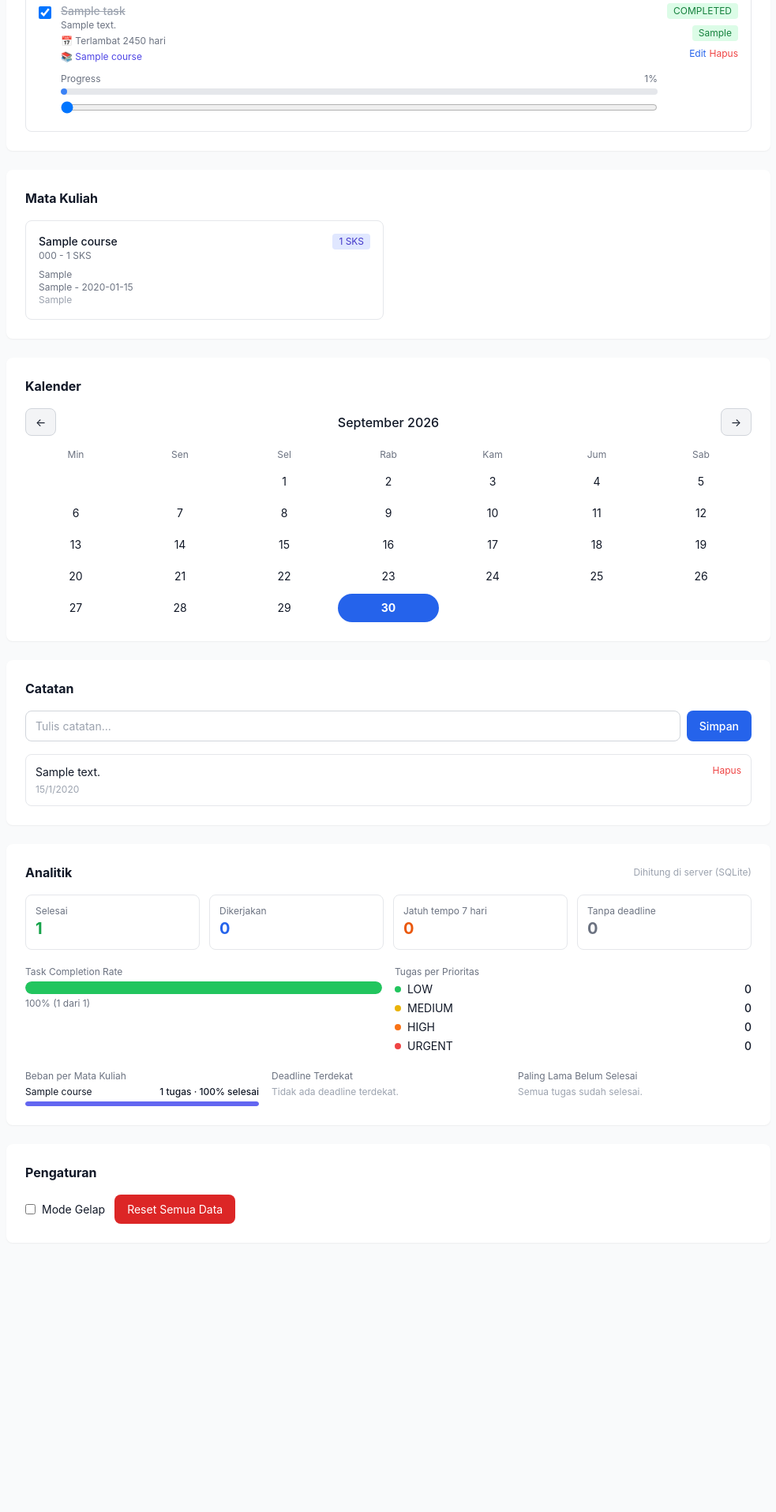
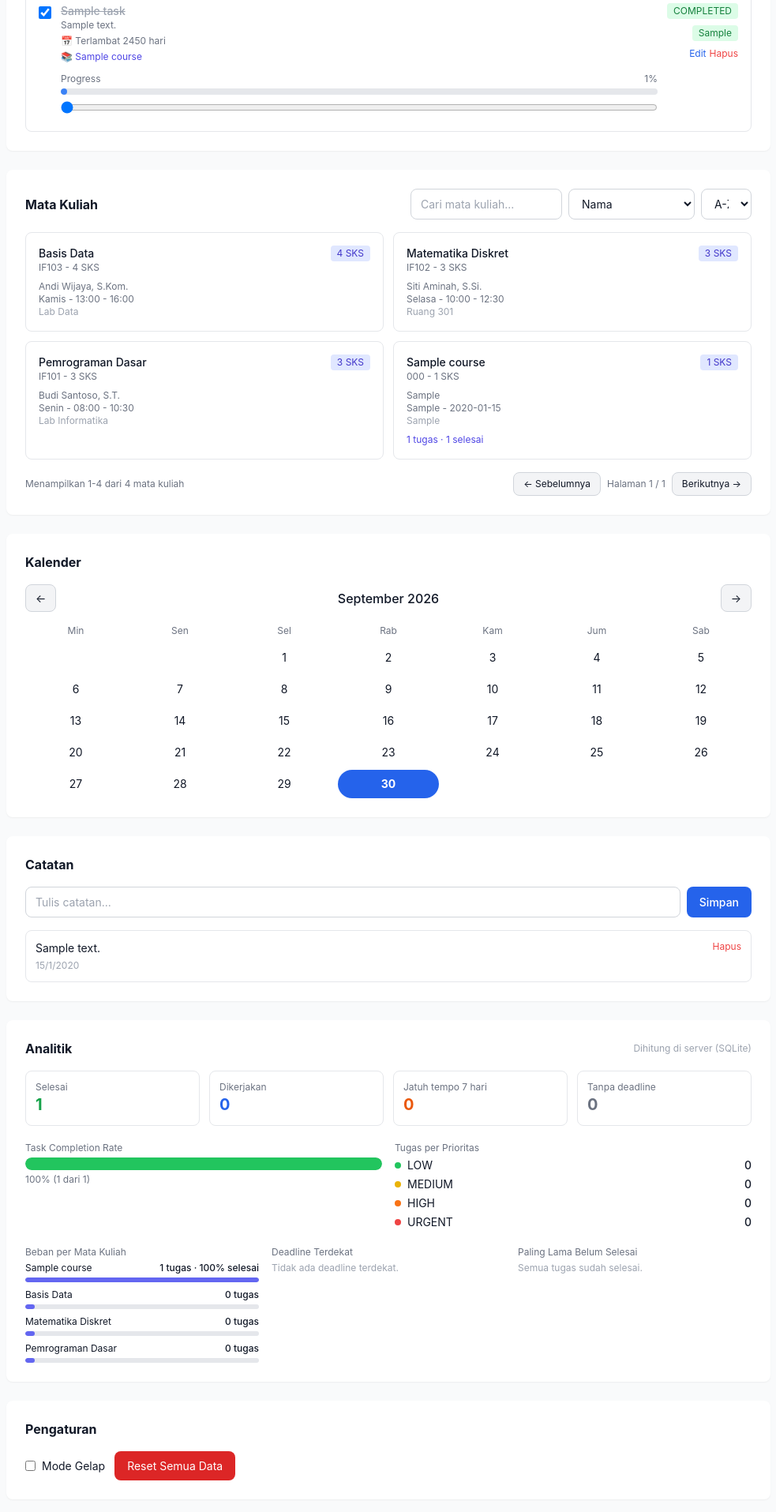
Before and after one commit to lanangworkk-bit/CampusFlow, a Flask app: page / in a window 1280 px wide. Shown: the part 486-2401 px from the top of the page at 79% size, without its empty margins (288-1271 px from the left). Before the commit the page ends 2036 px from the top, so only its background shows below. Run offline with Flask 3, Linux system fonts and the light colour scheme; tables that the repository leaves empty hold one stand-in row (values such as "Sample post"); some libraries are stand-ins or nearby versions.

Commit message:
feat(tahap-7): add search, sort, and pagination to courses
GET /api/courses returned every row in one array, which stops being
usable past a few dozen courses. Paginate it and report the metadata
a pager needs.

- Return an object with items, total, page, total_pages, has_prev, and
  has_next instead of a bare array, since paging needs the counts
- Count matches before LIMIT so total_pages reflects the whole
  result set rather than the current page
- Clamp an out-of-range page back to the last page instead of
  returning an empty list
- Whitelist sortable columns and validate order, matching tasks
- Join task counts into the same query to avoid an N+1 request per card
- Add /api/courses/options returning every course unpaginated, because
  the task form dropdown must reach courses on any page
- Add search box, sort controls, and a pager to the courses section

```diff
--- a/backend/routes/courses.py
+++ b/backend/routes/courses.py
@@ -11,12 +11,122 @@ from db import get_db
 courses_bp = Blueprint('courses', __name__, url_prefix='/api/courses')
 
 VALID_SKS = (1, 2, 3, 4, 5, 6, 7, 8, 9, 10)
+VALID_ORDERS = ('ASC', 'DESC')
+DEFAULT_PER_PAGE = 6
+MAX_PER_PAGE = 50
+
+# Sama seperti di tasks: nama kolom harus lewat whitelist.
+SORT_EXPRESSIONS = {
+    'name': 'c.name',
+    'code': 'c.code',
+    'sks': 'c.sks',
+    'day': 'c.day',
+    'time': 'c.time',
+}
 
 
 @courses_bp.route('', methods=['GET'])
 def get_courses():
+    """Daftar mata kuliah dengan pencarian, sorting, dan pagination.
+
+    Contoh:
+        /api/courses
+        /api/courses?search=data&sort=sks&order=desc
+        /api/courses?page=2&per_page=6
+
+    Response-nya objek, bukan array, karena pagination butuh
+    informasi jumlah total dan halaman terakhir.
+    """
+    search = request.args.get('search', '').strip()
+    sort = request.args.get('sort', 'name').strip()
+    order = request.args.get('order', 'asc').strip().upper()
+    page = request.args.get('page', 1, type=int)
+    per_page = request.args.get('per_page', DEFAULT_PER_PAGE, type=int)
+
+    if sort not in SORT_EXPRESSIONS:
+        sort = 'name'
+    if order not in VALID_ORDERS:
+        order = 'ASC'
+    page = max(1, page or 1)
+    per_page = max(1, min(per_page or DEFAULT_PER_PAGE, MAX_PER_PAGE))
+
+    clauses = []
+    params = []
+
+    if search:
+        clauses.append('(c.name LIKE ? OR c.code LIKE ? OR c.lecturer LIKE ?)')
+        keyword = f'%{search}%'
+        params.extend([keyword, keyword, keyword])
+
+    where = ''
+    if clauses:
+        where = ' WHERE ' + ' AND '.join(clauses)
+
     db = get_db()
-    rows = db.execute('SELECT * FROM courses ORDER BY name ASC').fetchall()
+
+    # COUNT tanpa LIMIT: berapa total data yang cocok filter.
+    # Dipakai untuk tahu jumlah halaman, jadi harus dihitung
+    # SEBELUM query utama dipaginasi.
+    total = db.execute(
+        f'SELECT COUNT(*) AS n FROM courses c{where}', params
+    ).fetchone()['n']
+
+    total_pages = max(1, (total + per_page - 1) // per_page)
+    # Kalau user minta halaman di luar jangkauan, balancer ke
+    # halaman terakhir supaya tidak tampil kosong melompong.
+    if page > total_pages:
+        page = total_pages
+    offset = (page - 1) * per_page
+
+    # LEFT JOIN tasks supaya bisa sekaligus menampilkan berapa
+    # task per mata kuliah tanpa query kedua (N+1 problem).
+    rows = db.execute(
+        f"""
+        SELECT
+            c.*,
+            COUNT(t.id)                AS task_count,
+            SUM(t.status = 'COMPLETED') AS task_done
+        FROM courses c
+        LEFT JOIN tasks t ON t.course_id = c.id
+        {where}
+        GROUP BY c.id
+        ORDER BY {SORT_EXPRESSIONS[sort]} {order}, c.name ASC
+        LIMIT ? OFFSET ?
+        """,
+        params + [per_page, offset],
+    ).fetchall()
+
+    items = [dict(row) for row in rows]
+    for item in items:
+        item['task_done'] = item['task_done'] or 0
+
+    db.close()
+
+    return jsonify({
+        'items': items,
+        'total': total,
+        'page': page,
+        'per_page': per_page,
+        'total_pages': total_pages,
+        'has_prev': page > 1,
+        'has_next': page < total_pages,
+    })
+
+
+@courses_bp.route('/options', methods=['GET'])
+def course_options():
+    """Daftar ringkas semua mata kuliah untuk mengisi dropdown.
+
+    Endpoint ini SENGAJA tidak dipaginasi dan tidak mengembalikan
+    data lengkap. Alasannya: dropdown di form task harus bisa
+    memilih mata kuliah dari halaman mana pun, dan isinya cuma
+    id + nama. Kalau ikut pagination, user tidak bisa memilih
+    mata kuliah yang ada di halaman 3.
+    """
+    db = get_db()
+    rows = db.execute(
+        'SELECT id, name, code FROM courses ORDER BY name ASC'
+    ).fetchall()
     result = [dict(row) for row in rows]
     db.close()
     return jsonify(result)
--- a/static/script.js
+++ b/static/script.js
@@ -20,6 +20,10 @@
 let cachedTasks = [];
 let cachedCourses = [];
 let cachedNotes = [];
+let cachedCourseOptions = [];
+let coursePage = { page: 1, total: 0, totalPages: 1, hasPrev: false, hasNext: false };
+let courseFilters = { search: "", sort: "name", order: "asc", perPage: 6 };
+let courseFilterTimer = null;
 
 // Pengaman: kalau server error, jangan diamkan -
 // tampilkan pesannya supaya mudah di-debug.
@@ -72,7 +76,13 @@ function loadFromServer() {
       handleApiError(error);
       return [];
     }),
-    api("/api/courses").catch(function (error) {
+    // Daftar mata kuliah (berhalaman, untuk ditampilkan)
+    loadCourses().catch(function (error) {
+      handleApiError(error);
+      return null;
+    }),
+    // Semua mata kuliah (untuk dropdown, tidak dipaginasi)
+    api("/api/courses/options").catch(function (error) {
       handleApiError(error);
       return [];
     }),
@@ -82,9 +92,41 @@ function loadFromServer() {
     }),
   ]).then(function (results) {
     cachedTasks = results[0].map(normalizeTask);
-    cachedCourses = results[1];
-    cachedNotes = results[2].map(normalizeNote);
+    cachedCourses = results[1] ? results[1].items : [];
+    cachedCourseOptions = results[2];
+    cachedNotes = results[3].map(normalizeNote);
   });
+}
+
+// Ambil daftar mata kuliah yang sedang ditampilkan.
+function loadCourses() {
+  const params = new URLSearchParams();
+  if (courseFilters.search) params.set("search", courseFilters.search);
+  params.set("sort", courseFilters.sort);
+  params.set("order", courseFilters.order);
+  params.set("page", coursePage.page);
+  params.set("per_page", courseFilters.perPage);
+
+  return api("/api/courses?" + params.toString()).then(function (payload) {
+    cachedCourses = payload.items;
+    coursePage = {
+      page: payload.page,
+      total: payload.total,
+      totalPages: payload.total_pages,
+      hasPrev: payload.has_prev,
+      hasNext: payload.has_next,
+    };
+    renderCourses();
+  });
+}
+
+// Sama seperti filter task: tunggu user berhenti mengetik.
+function applyCourseFilters() {
+  clearTimeout(courseFilterTimer);
+  courseFilterTimer = setTimeout(function () {
+    coursePage.page = 1;
+    loadCourses().catch(handleApiError);
+  }, 300);
 }
 
 // Pembacaan data (synchronous, dari cache)
@@ -328,8 +370,16 @@ function seedCoursesIfEmpty() {
   ];
 
   return Promise.all(sample.map(apiCreateCourse))
-    .then(function (created) {
-      cachedCourses = created;
+    .then(function () {
+      // Ambil ulang dari server supaya halaman dan dropdown
+      // sama-sama ikut terisi.
+      return loadCourses();
+    })
+    .then(function () {
+      return api("/api/courses/options").then(function (options) {
+        cachedCourseOptions = options;
+        renderCourseOptions();
+      });
     })
     .catch(handleApiError);
 }
@@ -824,9 +874,11 @@ function renderAnalytics() {
 // --------------------------------------------
 
 // Isi dropdown "Mata Kuliah" di form tambah dan form edit.
-// Dua dropdown memakai daftar yang sama, jadi cukup dibangun sekali.
+// Pakai cachedCourseOptions (semua mata kuliah), bukan cachedCourses
+// (hanya halaman yang sedang tampil). Kalau pakai cachedCourses,
+// mata kuliah di halaman 2 tidak akan pernah bisa dipilih.
 function renderCourseOptions() {
-  const options = getCourses()
+  const options = cachedCourseOptions
     .map(function (course) {
       const label = course.code
         ? course.name + " (" + course.code + ")"
@@ -843,15 +895,66 @@ function renderCourseOptions() {
   });
 }
 
+function renderCoursePagination() {
+  const el = document.getElementById("course-pagination");
+  if (!el) return;
+
+  if (coursePage.total === 0) {
+    el.innerHTML = "";
+    return;
+  }
+
+  const from = (coursePage.page - 1) * courseFilters.perPage + 1;
+  const to = Math.min(
+    coursePage.page * courseFilters.perPage,
+    coursePage.total,
+  );
+
+  el.innerHTML = `
+    <p class="text-xs text-gray-500 dark:text-gray-400">
+      Menampilkan ${from}-${to} dari ${coursePage.total} mata kuliah
+    </p>
+    <div class="flex items-center gap-2">
+      <button type="button" id="course-prev" class="btn-secondary text-xs"
+        ${coursePage.hasPrev ? "" : "disabled"}>&larr; Sebelumnya</button>
+      <span class="text-xs text-gray-500 dark:text-gray-400">
+        Halaman ${coursePage.page} / ${coursePage.totalPages}
+      </span>
+      <button type="button" id="course-next" class="btn-secondary text-xs"
+        ${coursePage.hasNext ? "" : "disabled"}>Berikutnya &rarr;</button>
+    </div>
+  `;
+
+  const prev = document.getElementById("course-prev");
+  const next = document.getElementById("course-next");
+
+  if (prev) {
+    prev.addEventListener("click", function () {
+      if (!coursePage.hasPrev) return;
+      coursePage.page -= 1;
+      loadCourses().catch(handleApiError);
+    });
+  }
+  if (next) {
+    next.addEventListener("click", function () {
+      if (!coursePage.hasNext) return;
+      coursePage.page += 1;
+      loadCourses().catch(handleApiError);
+    });
+  }
+}
+
 function renderCourses() {
   const listEl = document.getElementById("course-list");
   const courses = getCourses();
 
   renderCourseOptions();
+  renderCoursePagination();
 
   if (courses.length === 0) {
-    listEl.innerHTML =
-      '<p class="text-sm text-gray-500 dark:text-gray-400">Belum ada mata kuliah.</p>';
+    listEl.innerHTML = courseFilters.search
+      ? `<p class="text-sm text-gray-500 dark:text-gray-400">Tidak ada mata kuliah yang cocok dengan "${escapeHTML(courseFilters.search)}".</p>`
+      : '<p class="text-sm text-gray-500 dark:text-gray-400">Belum ada mata kuliah.</p>';
     return;
   }
 
@@ -872,6 +975,13 @@ function renderCourses() {
                 <p class="text-xs text-gray-500 dark:text-gray-400 mt-2">${escapeHTML(course.lecturer)}</p>
                 <p class="text-xs text-gray-500 dark:text-gray-400">${escapeHTML(course.day)} - ${escapeHTML(course.time)}</p>
                 <p class="text-xs text-gray-400 dark:text-gray-500">${escapeHTML(course.room)}</p>
+                ${
+                  course.task_count
+                    ? `<p class="text-xs mt-2 text-indigo-600 dark:text-indigo-400">
+                           ${course.task_count} tugas · ${course.task_done} selesai
+                       </p>`
+                    : ""
+                }
             </div>
         `,
     );
@@ -1188,6 +1298,30 @@ function init() {
     );
     applyFilters(true);
   });
+
+  // Pencarian mata kuliah (debounce, sama seperti pencarian task)
+  document
+    .getElementById("course-search")
+    .addEventListener("input", function () {
+      courseFilters.search = this.value.trim();
+      applyCourseFilters();
+    });
+
+  document
+    .getElementById("course-sort")
+    .addEventListener("change", function () {
+      courseFilters.sort = this.value;
+      coursePage.page = 1;
+      loadCourses().catch(handleApiError);
+    });
+
+  document
+    .getElementById("course-order")
+    .addEventListener("change", function () {
+      courseFilters.order = this.value;
+      coursePage.page = 1;
+      loadCourses().catch(handleApiError);
+    });
   document
     .getElementById("setting-dark-mode")
     .addEventListener("change", function (event) {
--- a/templates/index.html
+++ b/templates/index.html
@@ -140,8 +140,24 @@
 
             <!-- Course List -->
             <section id="courses" class="bg-white dark:bg-gray-800 p-6 rounded-lg shadow-sm">
-                <h2 class="font-bold mb-4">Mata Kuliah</h2>
+                <div class="flex flex-wrap items-center justify-between gap-3 mb-4">
+                    <h2 class="font-bold">Mata Kuliah</h2>
+                    <div class="flex gap-2">
+                        <input type="search" id="course-search" placeholder="Cari mata kuliah..." aria-label="Cari mata kuliah" class="input w-48">
+                        <select id="course-sort" aria-label="Urutkan mata kuliah" class="input w-40">
+                            <option value="name">Nama</option>
+                            <option value="code">Kode</option>
+                            <option value="sks">SKS</option>
+                            <option value="day">Hari</option>
+                        </select>
+                        <select id="course-order" aria-label="Arah urutan" class="input w-16">
+                            <option value="asc">A-Z</option>
+                            <option value="desc">Z-A</option>
+                        </select>
+                    </div>
+                </div>
                 <div id="course-list" class="grid grid-cols-1 sm:grid-cols-2 gap-3" aria-live="polite"></div>
+                <div id="course-pagination" class="flex items-center justify-between mt-4"></div>
             </section>
 
             <!-- Calendar -->
```
